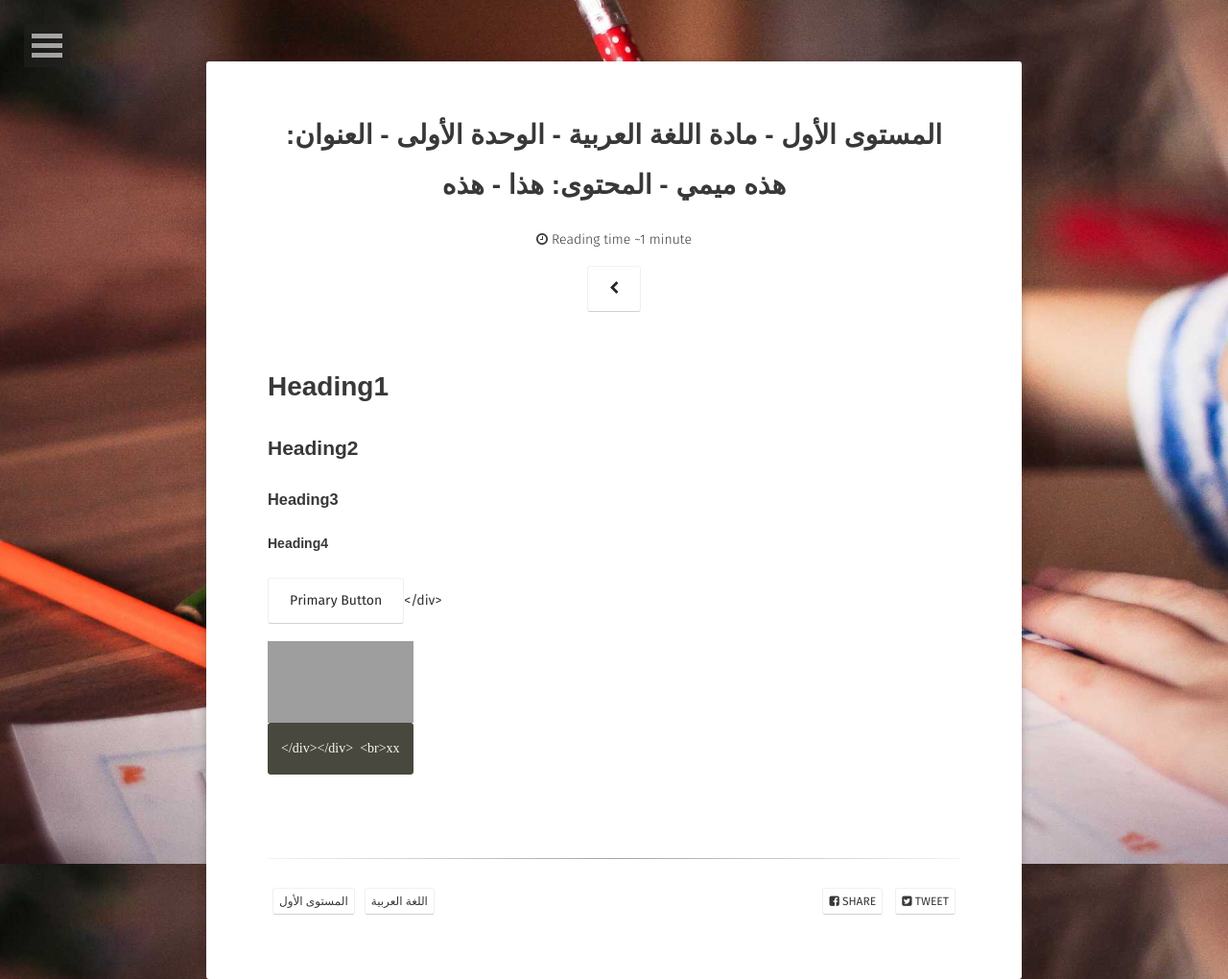
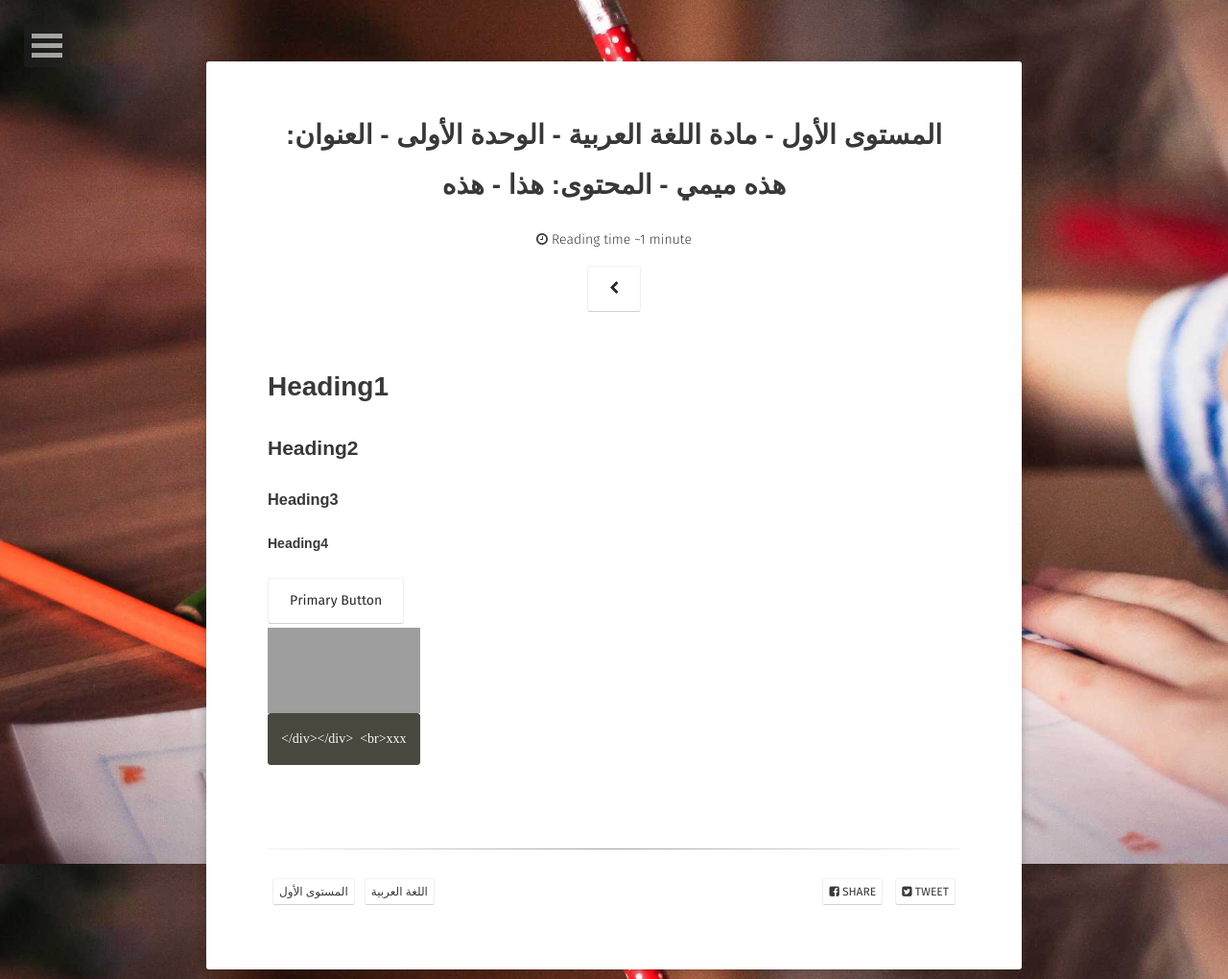
Before and after one commit to sanabilmedia/sanabilmedia.github.io, a Jekyll site: the page built from _posts/2020-09-10-class1-arabe-unite1.md, in a window 1280 px wide. Shown: the whole page at 96% size. Built offline with Jekyll 4.4.1, drawn with Linux system fonts in a browser that asks for light colours; some web fonts are replaced; grey boxes are pictures that could not be loaded.

Commit message:
Add files via upload

```diff
--- a/_posts/2020-09-10-class1-arabe-unite1.md
+++ b/_posts/2020-09-10-class1-arabe-unite1.md
@@ -17,10 +17,10 @@ comments: false
 ### Heading3
 
 #### Heading4
-<div markdown="1"><a href="#" class="btn">Primary Button</a></div>
+<div markdown="0"><a href="#" class="btn">Primary Button</a></div>
 
 <div class="hytPlayerWrapOuter" markdown="1"><div class="hytPlayerWrap" markdown="1">
 <iframe width="560" height="315" src="//www.youtube.com/embed/SU3kYxJmWuQ?rel=0&enablejsapi=1" allowfullscreen frameborder="0"> </iframe>
 	</div></div>
-<br>xx
-<div class="hytPlayerWrapOuter" markdown="0"><div class="hytPlayerWrap" markdown="0"> <iframe width="640" height="360" src="https://www.youtube.com/embed/s1cfMnh0f00?rel=0&enablejsapi=1" frameborder="0" ></iframe></div></div>
+<br>xxx
+<div class="hytPlayerWrapOuter" markdown="1"><div class="hytPlayerWrap" markdown="0"> <iframe width="640" height="360" src="https://www.youtube.com/embed/s1cfMnh0f00?rel=0&enablejsapi=1" frameborder="0" ></iframe></div></div>
```
